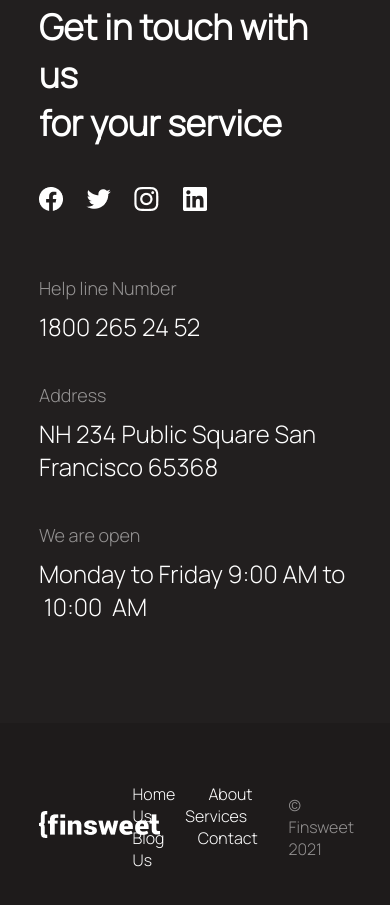
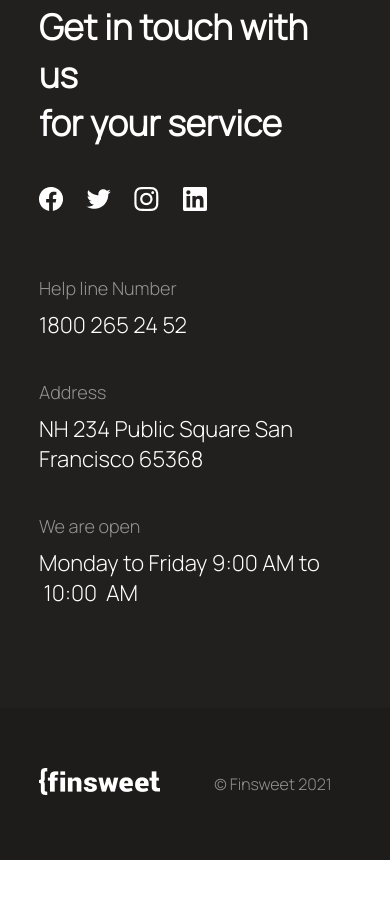
Before and after one commit to Jesus-boy01/KodeCampFinsweetProject, a plain HTML site: page index.html in a window 390 px wide. Shown: the part 10342-11247 px from the top of the page. After the commit the page ends 11202 px from the top, so only its background shows below. Drawn offline with Linux system fonts and the light colour scheme.

Commit message:
made the whole page responsive on large mobile screen devices

```diff
--- a/queries/indexqueries.css
+++ b/queries/indexqueries.css
@@ -246,4 +246,23 @@
         width: 100%;
         padding-left: 0;
     }
+
+    .contacts ul p {
+        font-size: 22px;
+    }
+
+    /*---- footer ----*/
+
+    .footer-nav-links {
+        display: none;
+    }
+
+    .footer-logo,
+    .footer-text {
+        width: 100%;
+    }
+
+    .footer-text p {
+        text-align: center;
+    }
 }
```
Also changed, not shown: index.html (+1 -1 lines).
